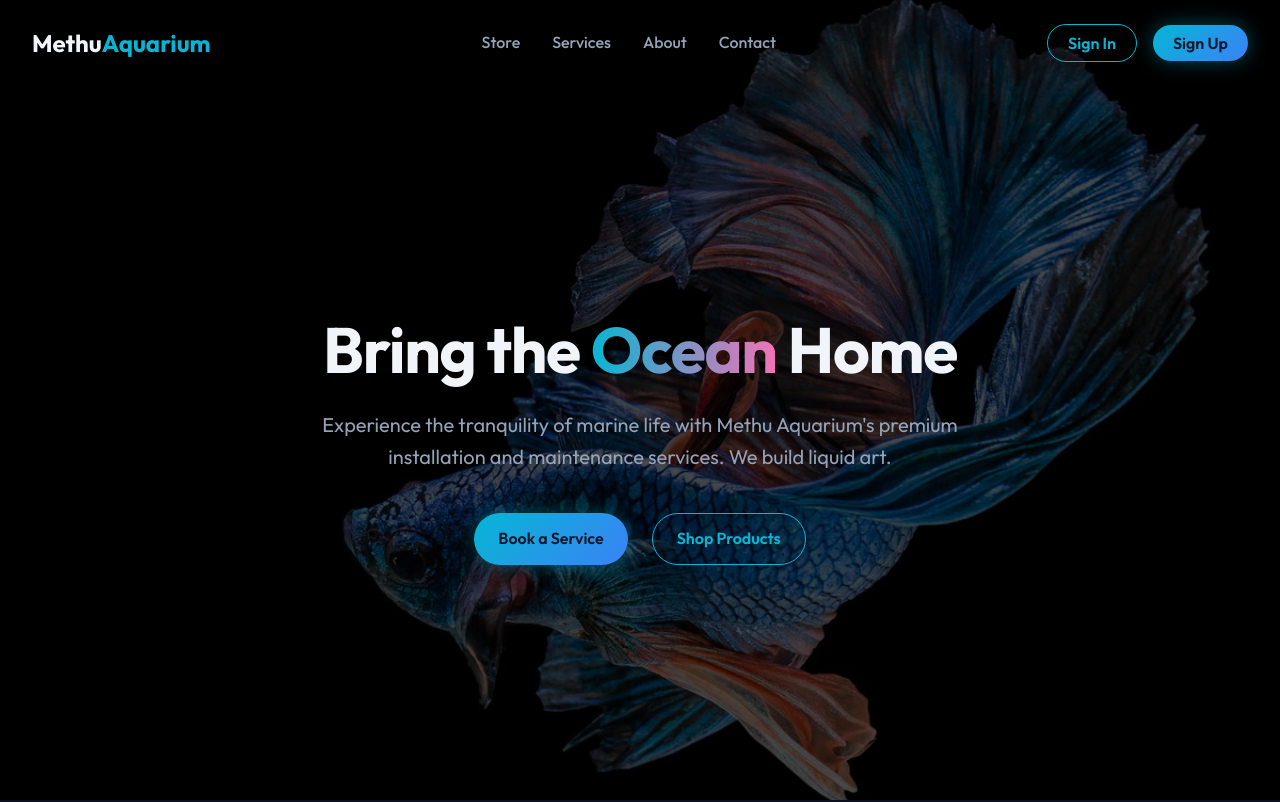
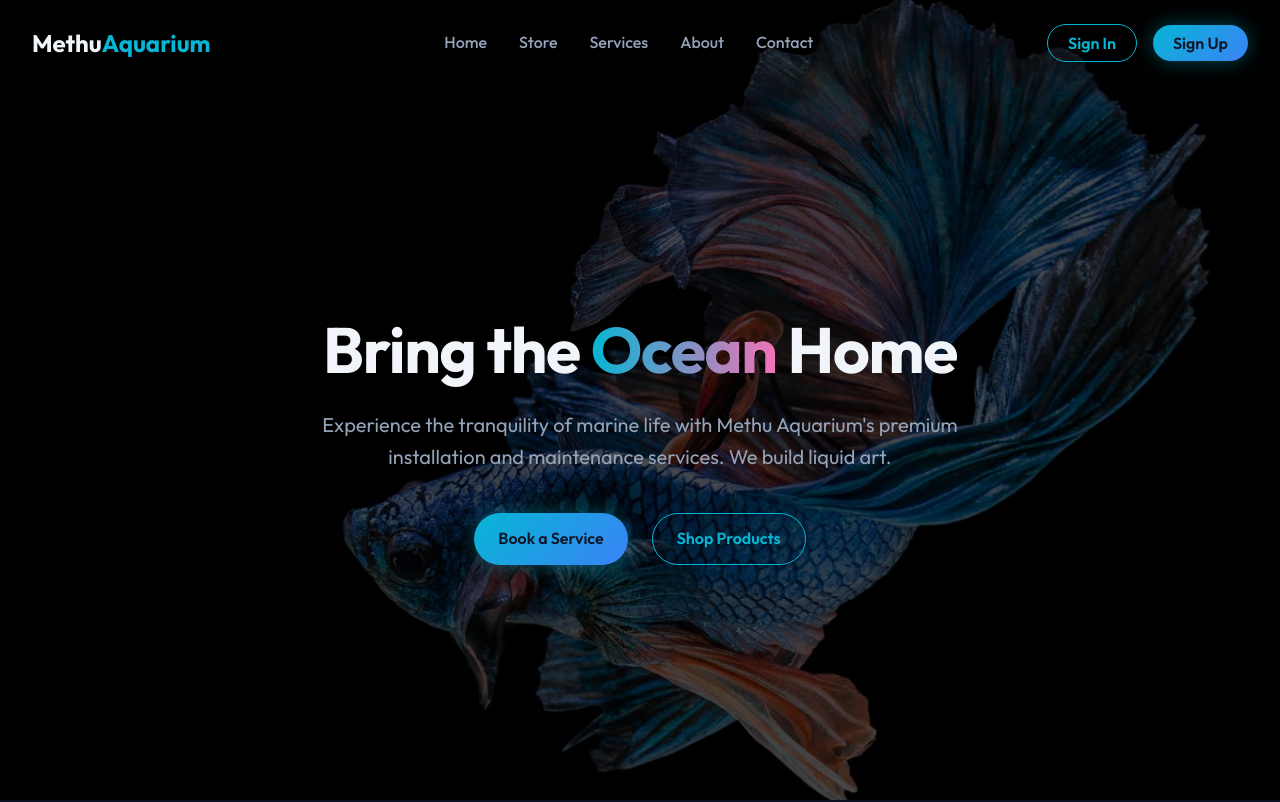
Before and after one commit to akindu02/Aquarium-Management-System, a React (Vite) app in the folder Frontend/: page / in a window 1280 px wide. Shown: the top 802 px of the page. Built offline with nearby package versions, Linux system fonts and the light colour scheme.

Commit message:
add home to the nav bar

```diff
--- a/Frontend/src/components/Navbar.jsx
+++ b/Frontend/src/components/Navbar.jsx
@@ -26,6 +26,7 @@ const Navbar = () => {
         </Link>
 
         <div className={`nav-links ${mobileMenuOpen ? 'active' : ''}`}>
+          <Link to="/" className="nav-link">Home</Link>
           <Link to="/store" className="nav-link">Store</Link>
           <Link to="/services" className="nav-link">Services</Link>
           <a href="#about" className="nav-link">About</a>
```
